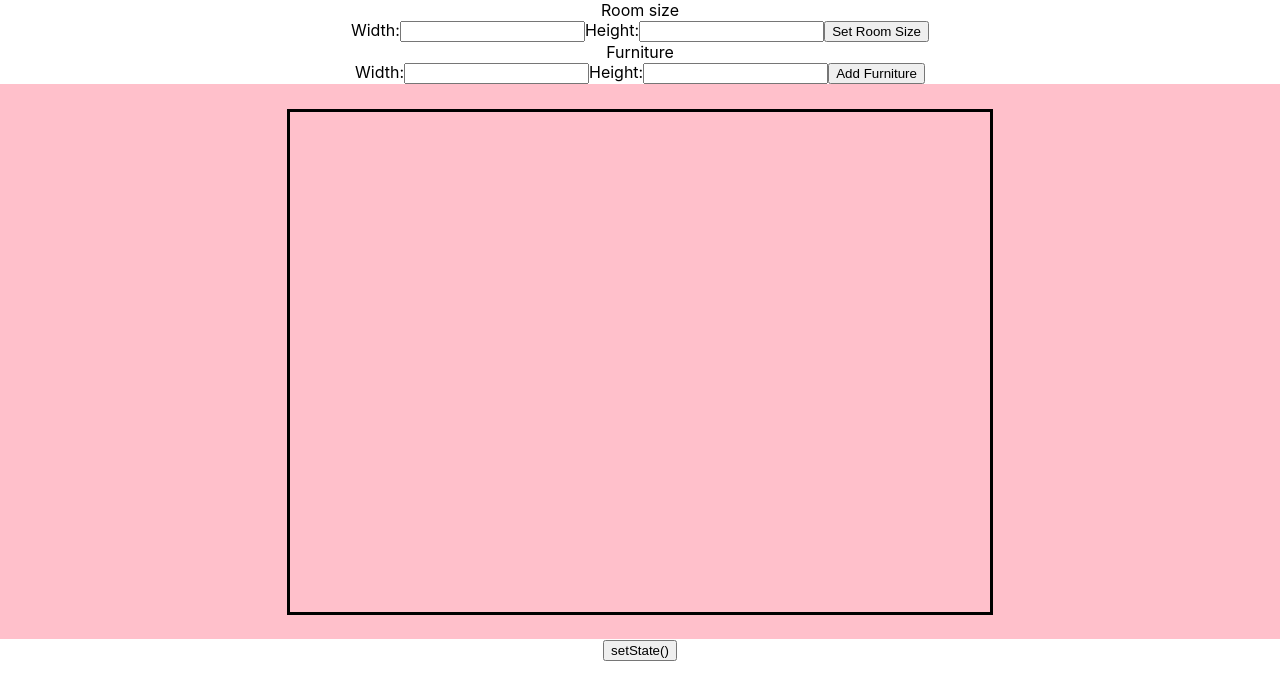
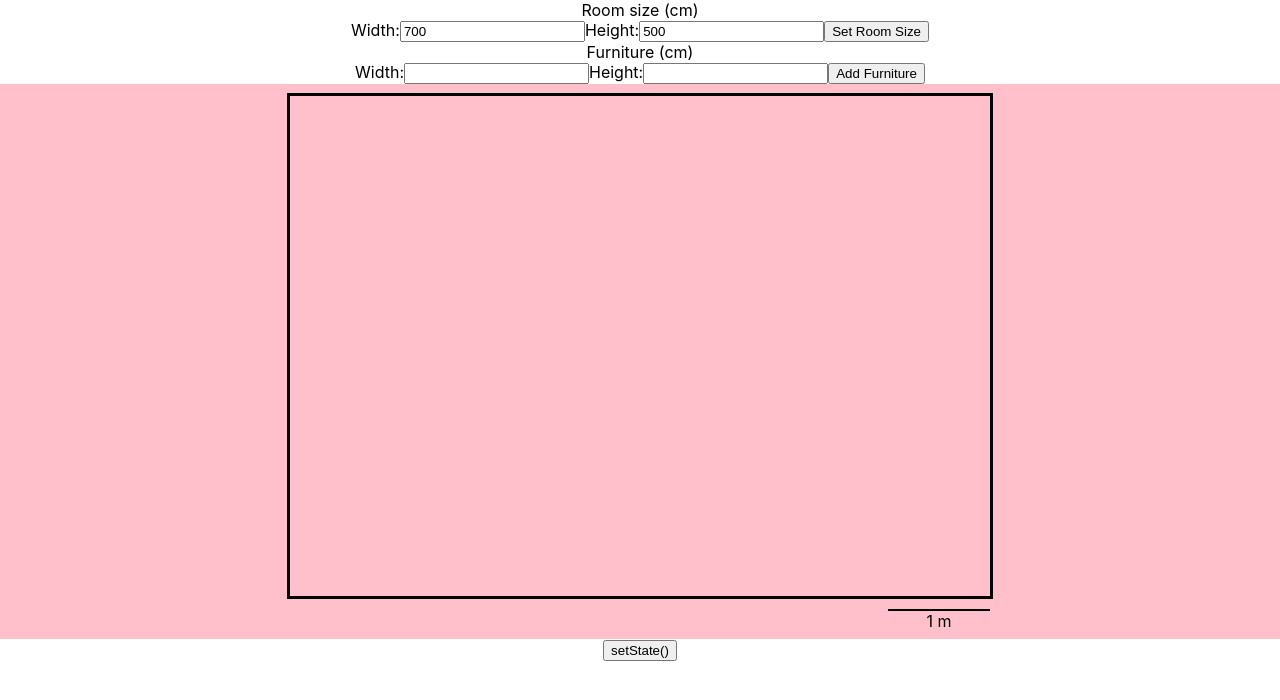
Before and after one commit to estellecomment/letsmovethefurniture, a React (Create React App) app: page / in a window 1280 px wide. Shown: the top 700 px of the page. Built offline with nearby package versions, Linux system fonts and the light colour scheme.

Commit message:
Convert inputs to cm. Add scale. Add adjustment of scale to not overflow max size. Furniture does not rescale.

```diff
--- a/src/App.css
+++ b/src/App.css
@@ -35,14 +35,32 @@
   background-color: pink;
   position: relative; /* anything but static, so that the absolute children get positioned relative to it. */
   display: flex;
-  flex-direction: row;
+  flex-direction: column;
   justify-content: center;
   align-items: center;
 }
 
+.width-container {
+  display: flex;
+  flex-direction: column;
+  align-items: center;
+}
+
 .room {
-  position: absolute;
   border: solid black 3px;
+}
+
+.scale-container {
+  margin-top: 10px;
+  width: 100%;
+
+  display: flex;
+  flex-direction: column;
+  align-items: flex-end;
+}
+
+.scale-line {
+  border: solid black 1px;
 }
 
 .meuble {
--- a/src/App.js
+++ b/src/App.js
@@ -9,11 +9,16 @@ class Meuble extends Component {
     }
 
     render() {
+        let pxPerCm = 1; // fixed for now
+        let rectanglePx = {
+            width: this.props.rectangle.width * pxPerCm,
+            height: this.props.rectangle.height * pxPerCm
+        };
         return (
             <div className="meuble"
                  style={{
-                     width: this.props.rectangle.width + "px",
-                     height: this.props.rectangle.height + "px",
+                     width: rectanglePx.width + "px",
+                     height: rectanglePx.height + "px",
                      top: this.state.y + "px",
                      left: this.state.x + "px"
                  }}
@@ -50,13 +55,42 @@ class Meuble extends Component {
     }
 }
 
+const Scale = function({oneMeterPx}) {
+    return (
+        <div className="scale-container">
+            <div className="scale">
+                <div className="scale-line"
+                     style={{height: "0px", width:oneMeterPx + "px"}}
+                />
+                <div>1 m</div>
+            </div>
+        </div>
+    );
+};
 
-const DrawingBox = function({width, height, children}) {
-    let roomPercentageScale = 90;
-    let drawingBoxHeight = Math.floor(height/roomPercentageScale*100);
+const DrawingBox = function({room, children}) {
+    let maxRoomSizePx = { width: 800, height: 650 };
+    let roomSizePercent = 90; // room fills X percent of drawingBox
+
+    const computeRoomPx = function(room, pxPerCm) {
+        return { width: room.width * pxPerCm, height: room.height * pxPerCm };
+    };
+
+    let pxPerCm = 1;
+    let roomPx = computeRoomPx(room, pxPerCm);
+    if (roomPx.width > maxRoomSizePx.width) {
+        pxPerCm = maxRoomSizePx.width / room.width;
+        roomPx = computeRoomPx(room, pxPerCm);
+    }
+    if (roomPx.height > maxRoomSizePx.height) {
+        pxPerCm = maxRoomSizePx.height / room.height;
+        roomPx = computeRoomPx(room, pxPerCm);
+    }
+
+    let drawingBoxHeightPx = Math.floor(roomPx.height/roomSizePercent*100);
     return (
         <div className="drawing-box"
-             style={{height: drawingBoxHeight + "px"}}
+             style={{height: drawingBoxHeightPx + "px"}}
              onDragOver={(e) => { e.preventDefault(); }}
              onDrop={(e) => {
                  console.log('ondrop');
@@ -65,17 +99,21 @@ const DrawingBox = function({width, height, children}) {
                  console.log(e.clientY);
              }}
         >
-            <div className="room"
-                 style={{
-                     height: height + "px",
-                     width: width + "px",
-                 }}/>
-            {children}
+            <div className="width-container"
+                 style={{width: roomPx.width + "px"}}>
+                <div className="room"
+                     style={{
+                         height: roomPx.height + "px",
+                         width: roomPx.width + "px",
+                     }}/>
+                <Scale oneMeterPx={pxPerCm * 100}/>
+                {children}
+            </div>
         </div>
     )
 }
 
-// {title, submitText, addRectangleFunc}
+// {title, submitText, addRectangleFunc, [initValues]}
 class AddRectangleForm extends Component {
     constructor(props) {
         super(props);
@@ -110,11 +148,11 @@ class AddRectangleForm extends Component {
             <div>{this.props.title}</div>
             <label>
                 Width:
-                <input type="number" ref={this.widthInput}/>
+                <input type="number" ref={this.widthInput} defaultValue={this.props.initValues ? this.props.initValues.width : ""}/>
             </label>
             <label>
                 Height:
-                <input type="number" ref={this.heightInput}/>
+                <input type="number" ref={this.heightInput} defaultValue={this.props.initValues ? this.props.initValues.height : ""}/>
             </label>
             <input type="submit" value={this.props.submitText}/>
         </form>
@@ -147,10 +185,15 @@ class App extends Component {
 
         return (
             <div className="App">
-                <AddRectangleForm addRectangleFunc={drawRoom} title="Room size" submitText="Set Room Size"/>
-                <AddRectangleForm addRectangleFunc={addFurniture} title="Furniture" submitText="Add Furniture"/>
+                <AddRectangleForm addRectangleFunc={drawRoom}
+                                  title="Room size (cm)"
+                                  submitText="Set Room Size"
+                                  initValues={{width: this.state.room.width, height: this.state.room.height}}/>
+                <AddRectangleForm addRectangleFunc={addFurniture}
+                                  title="Furniture (cm)"
+                                  submitText="Add Furniture"/>
 
-                <DrawingBox width={this.state.room.width} height={this.state.room.height}>
+                <DrawingBox room={this.state.room} >
                     {this.state.furnitureList.map((rectangle) => (
                         <Meuble key={rectangle.id} rectangle={rectangle}/>
                     ))}
```
